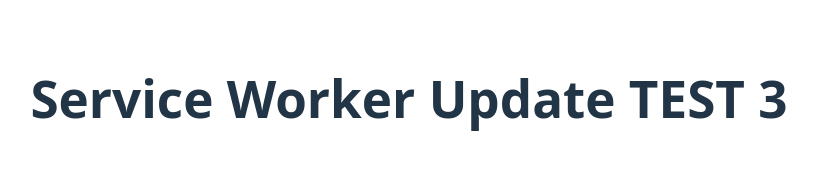
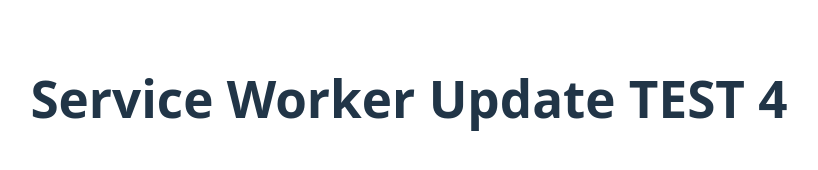
Before and after one commit to egorchh/service-worker-test, a React (Vite) app: page / in a window 1280 px wide. Shown: the part 302-472 px from the top of the page, without its empty margins (231-1049 px from the left). Built offline with nearby package versions, Linux system fonts and the light colour scheme.

Commit message:
test logic 4

```diff
--- a/src/App.tsx
+++ b/src/App.tsx
@@ -19,7 +19,7 @@ function App() {
 
   return (
     <>
-      <h1>Service Worker Update TEST 3</h1>
+      <h1>Service Worker Update TEST 4</h1>
         <Toaster />
     </>
   )
```
